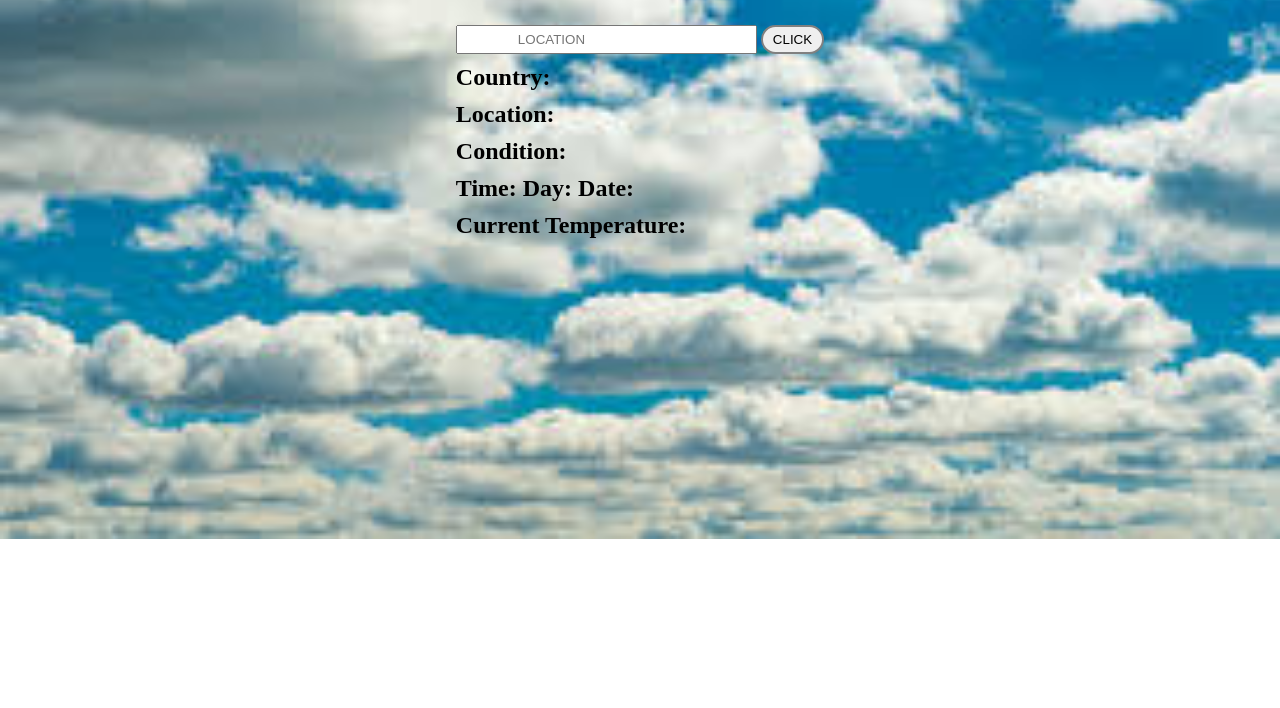
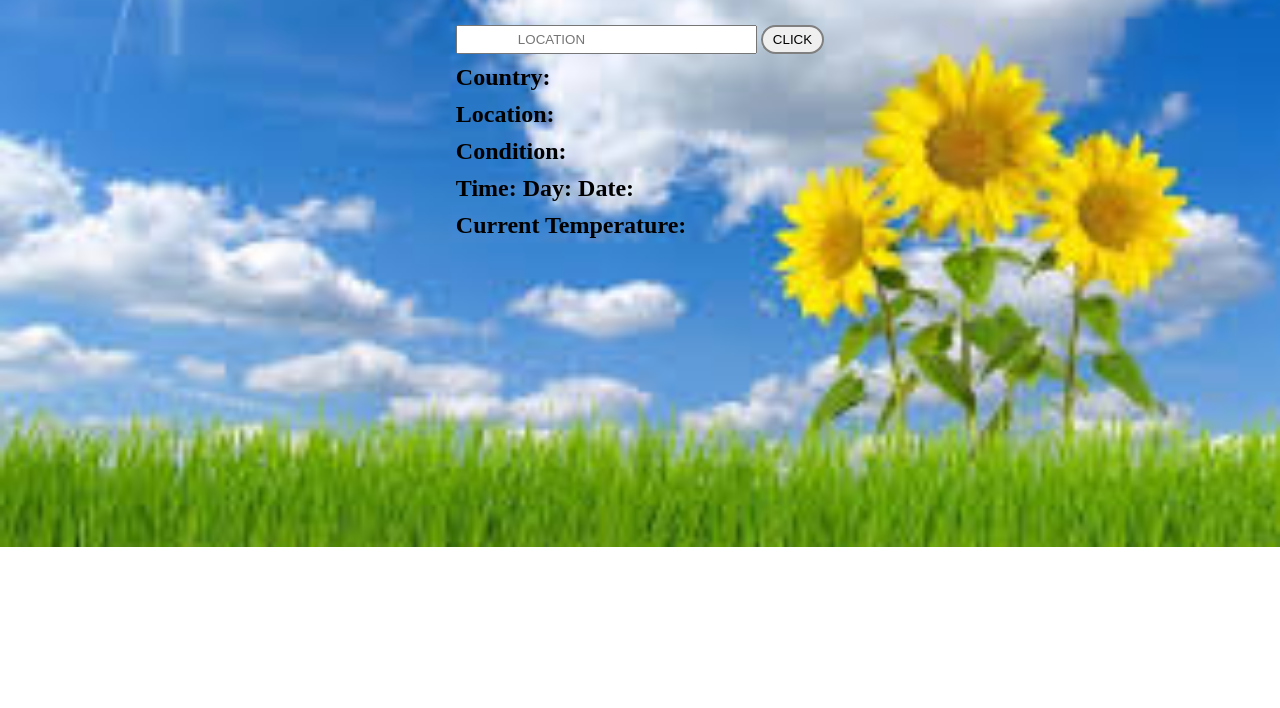
Before and after one commit to andyugbawa/Weather-App, a plain HTML site: page index.html in a window 1280 px wide. Shown: the part 92-800 px from the top of the page. Drawn offline with Linux system fonts and the light colour scheme; no server answers.

Commit message:
Changed the background image

```diff
--- a/style.css
+++ b/style.css
@@ -5,7 +5,7 @@
 }
 
 body{
-    background-image: url("./image/cloudjpeg.jpeg");
+    background-image: url("./image/sunflower.jpeg\ sunflower.jpeg");
     background-repeat: no-repeat;
     background-size: cover;
     background-position: center;
```
Also changed, not shown: image/sunflower.jpeg sunflower.jpeg (added).
